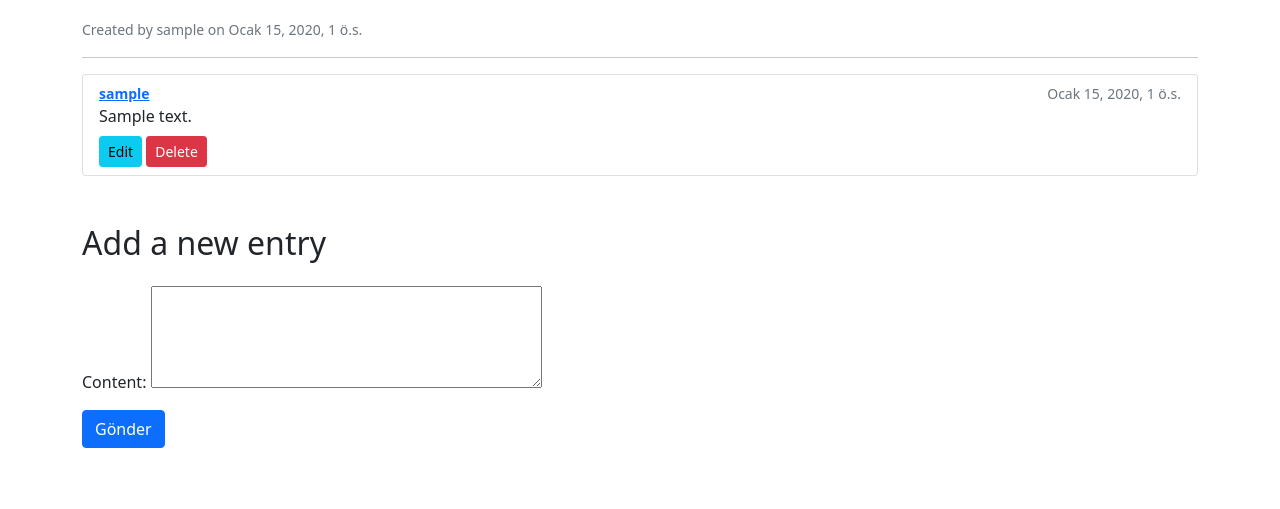
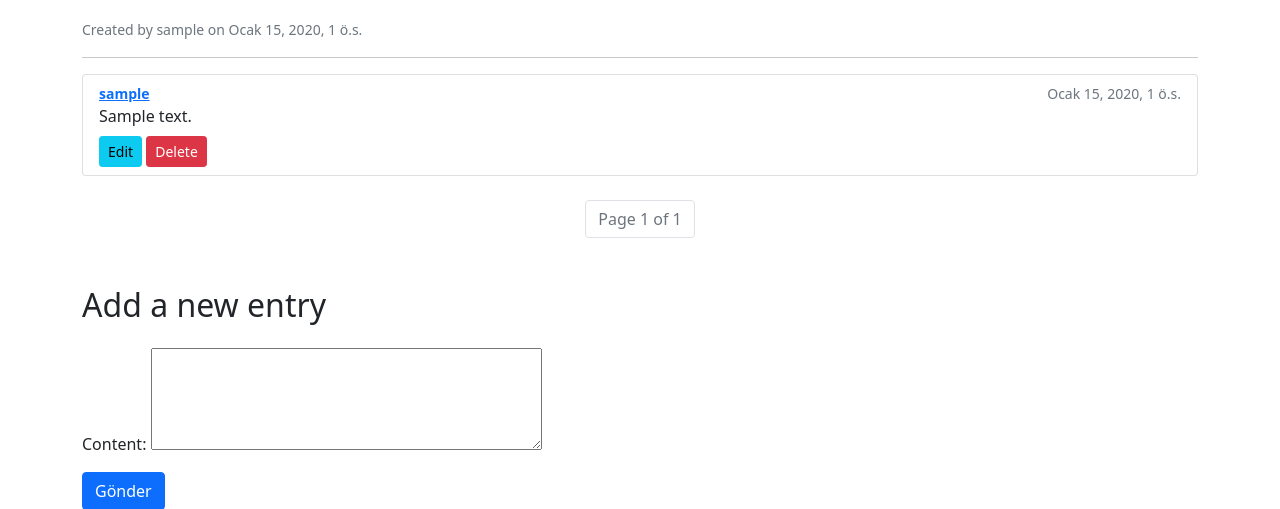
Before and after one commit to KeremErkut/DeveloperSozluk, a Django app: page /topic/1/ in a window 1280 px wide. Shown: the part 135-644 px from the top of the page. Run offline with Django 5.2, Linux system fonts and the light colour scheme; a user stored in the database is signed in; tables that the repository leaves empty hold one stand-in row (values such as "Sample post").

Commit message:
Feature: Implement pagination for topics and entries

```diff
--- a/main/templates/main/topic_detail.html
+++ b/main/templates/main/topic_detail.html
@@ -7,9 +7,9 @@
     <small class="text-muted">Created by {{ topic.created_by.username }} on {{ topic.created_at|date:"F j, Y, P" }}</small>
     <hr>
 
-    {% if entries %}
+    {% if page_obj.object_list %}
         <ul class="list-group">
-            {% for entry in entries %}
+            {% for entry in page_obj.object_list %}
                 <li class="list-group-item">
                     <div class="d-flex w-100 justify-content-between">
                         <small><strong><a href="{% url 'user_profile' entry.author.id %}">{{ entry.author.username }}</a></strong></small>
@@ -25,6 +25,33 @@
                 </li>
             {% endfor %}
         </ul>
+
+        <nav aria-label="Page navigation" class="mt-4">
+            <ul class="pagination justify-content-center">
+                {% if page_obj.has_previous %}
+                    <li class="page-item">
+                        <a class="page-link" href="?page=1" aria-label="First">First</a>
+                    </li>
+                    <li class="page-item">
+                        <a class="page-link" href="?page={{ page_obj.previous_page_number }}" aria-label="Previous">Previous</a>
+                    </li>
+                {% endif %}
+
+                <li class="page-item disabled">
+                    <span class="page-link">Page {{ page_obj.number }} of {{ page_obj.paginator.num_pages }}</span>
+                </li>
+
+                {% if page_obj.has_next %}
+                    <li class="page-item">
+                        <a class="page-link" href="?page={{ page_obj.next_page_number }}" aria-label="Next">Next</a>
+                    </li>
+                    <li class="page-item">
+                        <a class="page-link" href="?page={{ page_obj.paginator.num_pages }}" aria-label="Last">Last</a>
+                    </li>
+                {% endif %}
+            </ul>
+        </nav>
+
     {% else %}
         <div class="alert alert-warning" role="alert">
             There are no entries for this topic yet.
@@ -32,9 +59,15 @@
     {% endif %}
 
     <h2 class="mt-5 mb-4">Add a new entry</h2>
-    <form method="post">
-        {% csrf_token %}{{form.as_p}}
-        <button type="submit" class="btn btn-primary">Gönder</button>
-    </form>
-
+    {% if user.is_authenticated %}
+        <form method="post">
+            {% csrf_token %}
+            {{ form.as_p }}
+            <button type="submit" class="btn btn-primary">Gönder</button>
+        </form>
+    {% else %}
+        <div class="alert alert-warning">
+            Entry eklemek için <a href="{% url 'login' %}">giriş yapmanız</a> veya <a href="{% url 'register' %}">kayıt olmanız</a> gerekir.
+        </div>
+    {% endif %}
 {% endblock %}
--- a/main/views.py
+++ b/main/views.py
@@ -7,50 +7,58 @@ from django.contrib.auth.forms import UserCreationForm
 from django.contrib.auth.models import User
 from django.contrib.auth.decorators import login_required
 from django.db.models import Count
+from django.core.paginator import Paginator
 
 
 # Create your views here.
 def home(request):
-    # View function for homepage.
-    # It fetches all topics and sends them to template.
 
-    #Order topics by creation date in descending order.
-    topics = Topic.objects.annotate(entry_count=Count('entry')).order_by('-created_at')
-    context = {'topics': topics}
+    # View function for the homepage, displaying all topics with search and pagination.
+
+    search_query = request.GET.get('q')
+
+    if search_query:
+        topics = Topic.objects.filter(title__icontains=search_query).annotate(entry_count=Count('entry')).order_by('-created_at')
+    else:
+        topics = Topic.objects.annotate(entry_count=Count('entry')).order_by('-created_at')
+
+    # Pagination logic
+    paginator = Paginator(topics, 5)  # Show 5 topics per page
+    page_number = request.GET.get('page')
+    page_obj = paginator.get_page(page_number)
+
+    context = {'page_obj': page_obj, 'search_query': search_query}
     return render(request, 'main/home.html', context)
 
 @login_required
 def topic_detail(request, topic_id):
-    # View function for a specific topic's detail page.
-    # It fetches the topic and all associated entries.
+    """
+    View function for displaying a topic's entries with pagination.
+    """
+    topic = get_object_or_404(Topic, id=topic_id)
+    all_entries = topic.entry_set.all().order_by('created_at')
 
-    # Use get_object_or_404 to handle non-existent topics
-    topic = get_object_or_404(Topic, id=topic_id)
+    # Pagination logic
+    paginator = Paginator(all_entries, 10)  # Show 10 entries per page
+    page_number = request.GET.get('page')
+    page_obj = paginator.get_page(page_number)
 
     if request.method == 'POST':
         form = EntryForm(request.POST)
         if form.is_valid():
-            #Get user or create a new one if not exists
-            user = request.user # Use the logged-in user
-
-            #Create the new entry
-            Entry.objects.create(
-                topic = topic,
-                author = user,
-                content = form.cleaned_data['content'],
-            )
-            # Redirect to the same page to show the new entry
+            new_entry = form.save(commit=False)
+            new_entry.author = request.user
+            new_entry.topic = topic
+            new_entry.save()
             return redirect('topic_detail', topic_id=topic.id)
     else:
-        form = EntryForm() # An empty form for GET requests
+        form = EntryForm()
 
-    entries = topic.entry_set.order_by('-created_at')
-    context = {'topic': topic, 'entries': entries, 'form': form}
-    return render(request, 'main/topic_detail.html', context)
-
-    #Get all entries for the specific topic, ordered by creation date
-    entries = topic.entries.order_by('-created_at')
-    context = {'topic': topic, 'entries': entries}
+    context = {
+        'topic': topic,
+        'page_obj': page_obj,  # Pass the paginated object to the template
+        'form': form
+    }
     return render(request, 'main/topic_detail.html', context)
 
 @login_required # Protects this view, user must be logged in to access.
```
Also changed, not shown: main/templates/main/home.html (+35 -2 lines).
